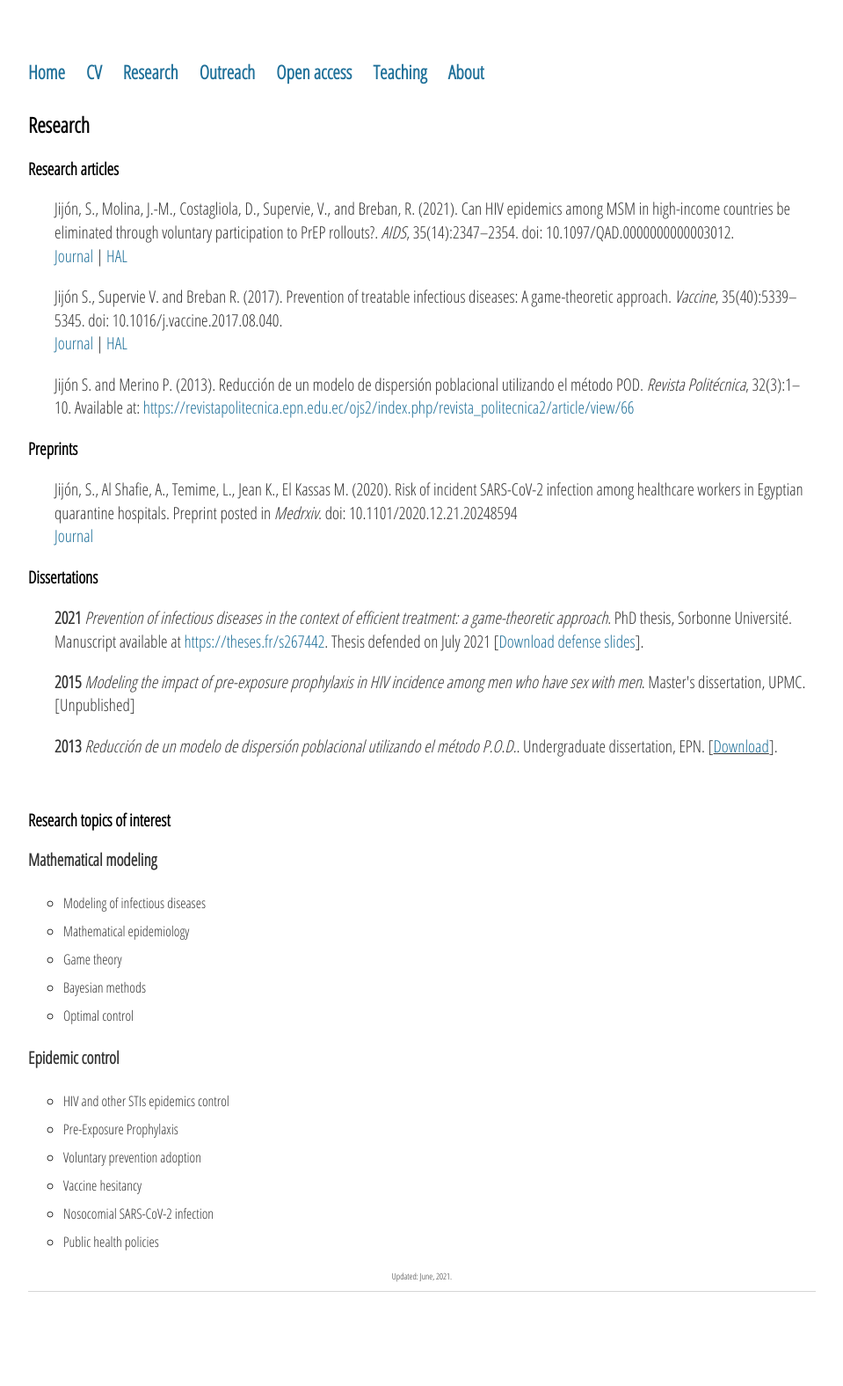
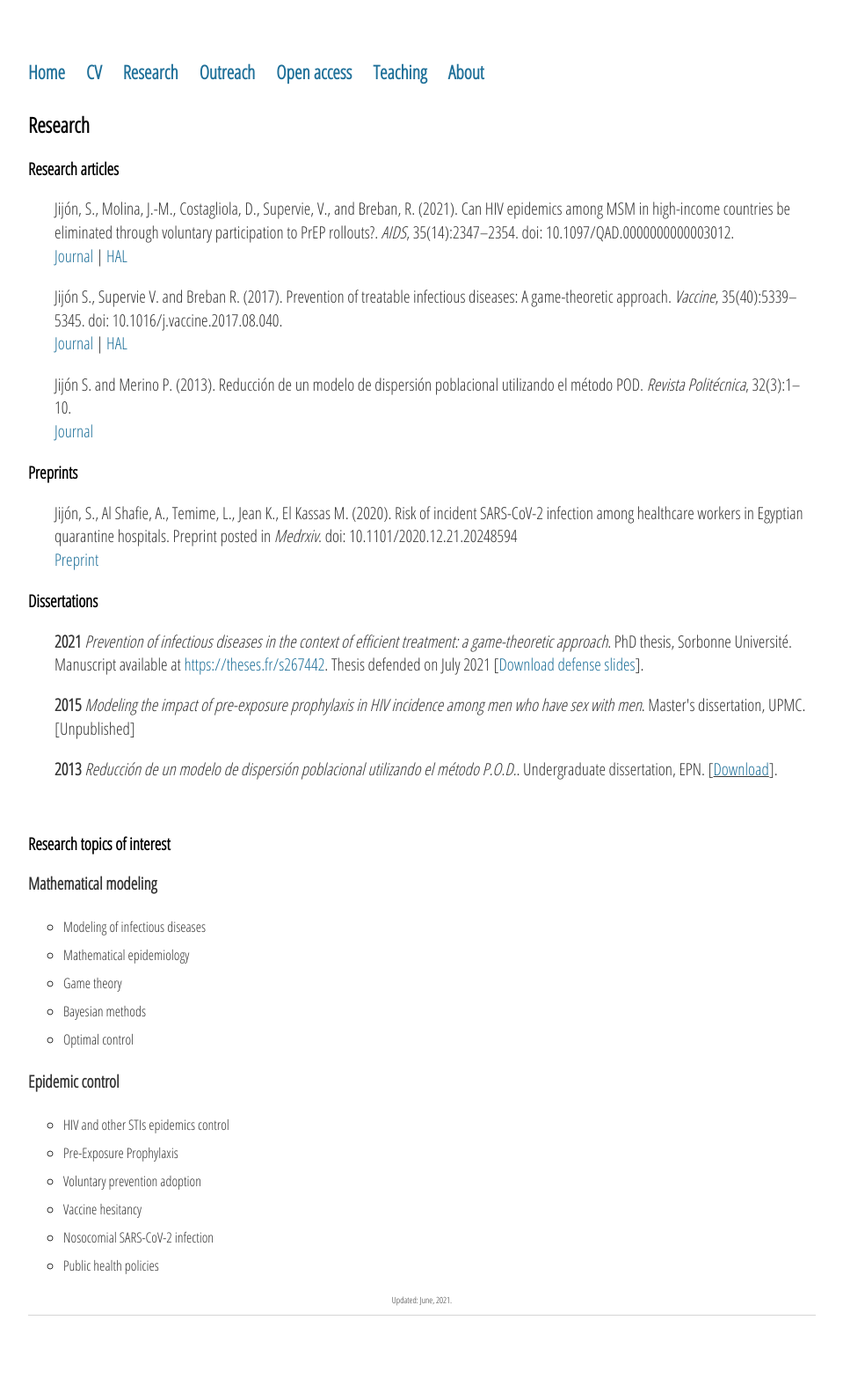
Before and after one commit to sjijon/sjijon.github.io, a Jekyll site: the page built from research.html, in a window 1280 px wide. Shown: the whole page at 88% size, without its empty margins (160-1119 px from the left). Built offline with Jekyll 4.4.1, drawn with Linux system fonts in a browser that asks for light colours; nearby versions of some CDN libraries; before the commit the page ends 1548 px from its top, so only the background shows below that.

Commit message:
Update link format

```diff
--- a/research.html
+++ b/research.html
@@ -22,14 +22,15 @@ title: Research
 	<p style="padding-left:30px;">Jijón S. and Merino P. (2013).
 		Reducción de un modelo de dispersión poblacional utilizando el método POD.
 		<em>Revista Politécnica</em>, 32(3):1–10.
-		Available at: <a href="https://revistapolitecnica.epn.edu.ec/ojs2/index.php/revista_politecnica2/article/view/66">https://revistapolitecnica.epn.edu.ec/ojs2/index.php/revista_politecnica2/article/view/66</a>
+		<br>
+		<a href="https://revistapolitecnica.epn.edu.ec/ojs2/index.php/revista_politecnica2/article/view/66" target="_blank">Journal</a>
 	</p>
 	<h3>Preprints</h3>
 	<p style="padding-left:30px;">Jijón, S., Al Shafie, A., Temime, L., Jean K., El Kassas M. (2020).
 		Risk of incident SARS-CoV-2 infection among healthcare workers in Egyptian quarantine hospitals.
 		Preprint posted in <em>Medrxiv</em>. doi: 10.1101/2020.12.21.20248594
 		<br>
-		<a href="https://doi.org/10.1101/2020.12.21.20248594" target="_blank">Journal</a>
+		<a href="https://doi.org/10.1101/2020.12.21.20248594" target="_blank">Preprint</a>
 	</p>
 
 	<h3> Dissertations</h3>
```
